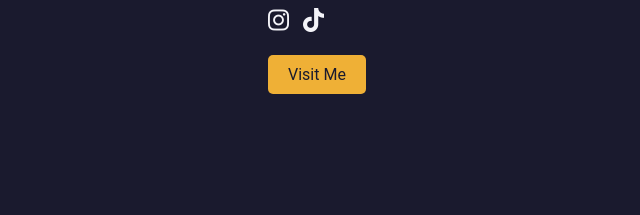
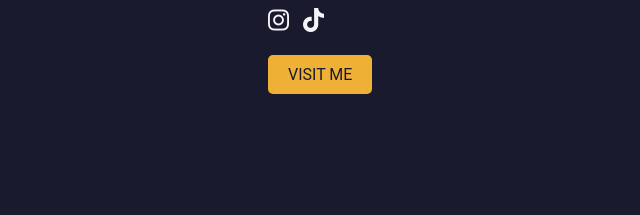
Before and after one commit to descar57/descartestekales, a plain HTML site: page index.html in a window 1280 px wide. Shown: the part 534-749 px from the top of the page, 182-822 px from the left. Drawn offline with nearby package versions, Linux system fonts and the light colour scheme.

```diff
--- a/index.html
+++ b/index.html
@@ -68,7 +68,7 @@
               ><i class="fa-brands fa-tiktok"></i
             ></a>
           </div>
-          <a href="#about" class="btn">Visit Me</a>
+          <a href="#about" class="btn">VISIT ME</a>
         </div>
       </div>
     </section>
```
